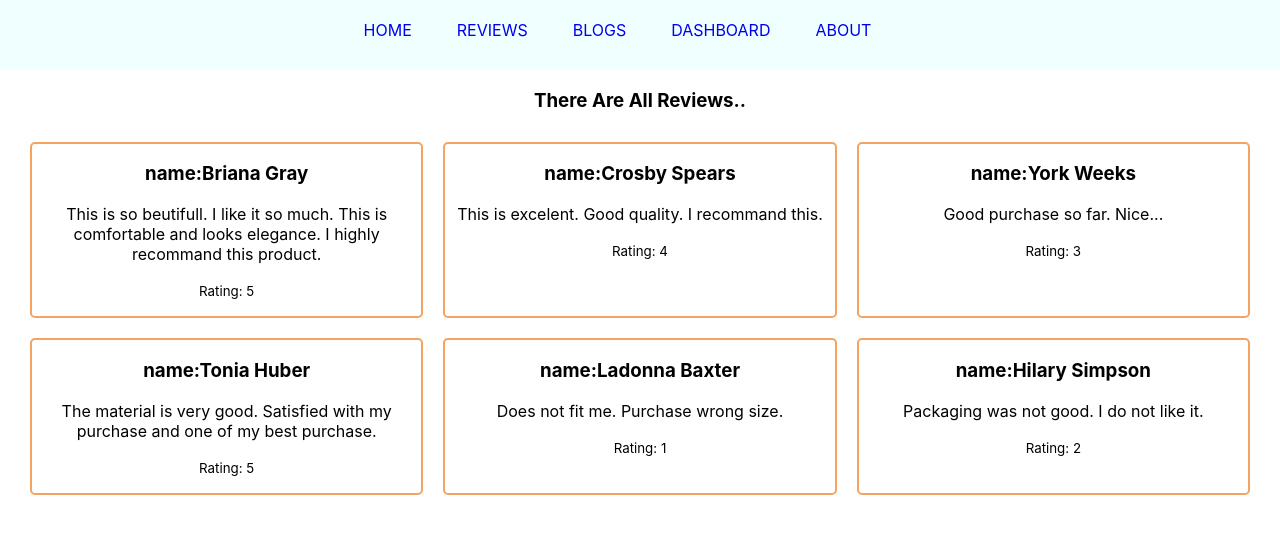
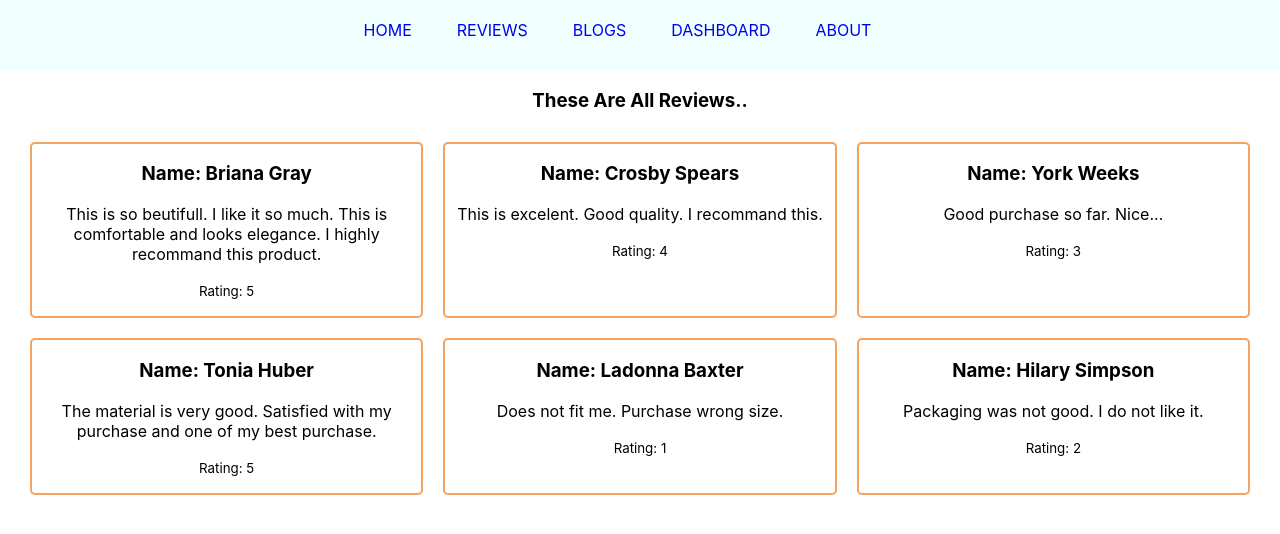
Before and after one commit to drshaila2021/product-analysis-new, a React (Create React App) app: page /reviews in a window 1280 px wide. Shown: the top 534 px of the page. Built offline with nearby package versions, Linux system fonts and the light colour scheme.

Commit message:
updated readme file

```diff
--- a/public/index.html
+++ b/public/index.html
@@ -24,7 +24,7 @@
       work correctly both with client-side routing and a non-root public URL.
       Learn how to configure a non-root public URL by running `npm run build`.
     -->
-    <title>React App</title>
+    <title>Fashion House</title>
   </head>
   <body>
     <noscript>You need to enable JavaScript to run this app.</noscript>
--- a/src/components/Review/Review.js
+++ b/src/components/Review/Review.js
@@ -5,7 +5,7 @@ const Review = (props) => {
     return (
 
             <div>
-            <h3>name:{name}</h3>
+            <h3>Name: {name}</h3>
             <p>{post}</p>
             <p><small>Rating:  {rating} </small></p>
 
--- a/src/components/Reviews/Reviews.js
+++ b/src/components/Reviews/Reviews.js
@@ -5,10 +5,10 @@ const Reviews = () => {
    const[reviews,setReviews]=useReview([]);
     return (
         <div className='reviews'>
-            <h3>There Are All Reviews..</h3>
+            <h3>These  Are All Reviews..</h3>
             <div className="review-container">
             {reviews.map(review=> <div>
-            <h3>name:{review.name}</h3>
+            <h3>Name: {review.name}</h3>
             <p>{review.post}</p>
             <p><small>Rating:  {review.rating} </small></p>
 
```
Also changed, not shown: 2 other files (tests, documents, lock files or other folders).
